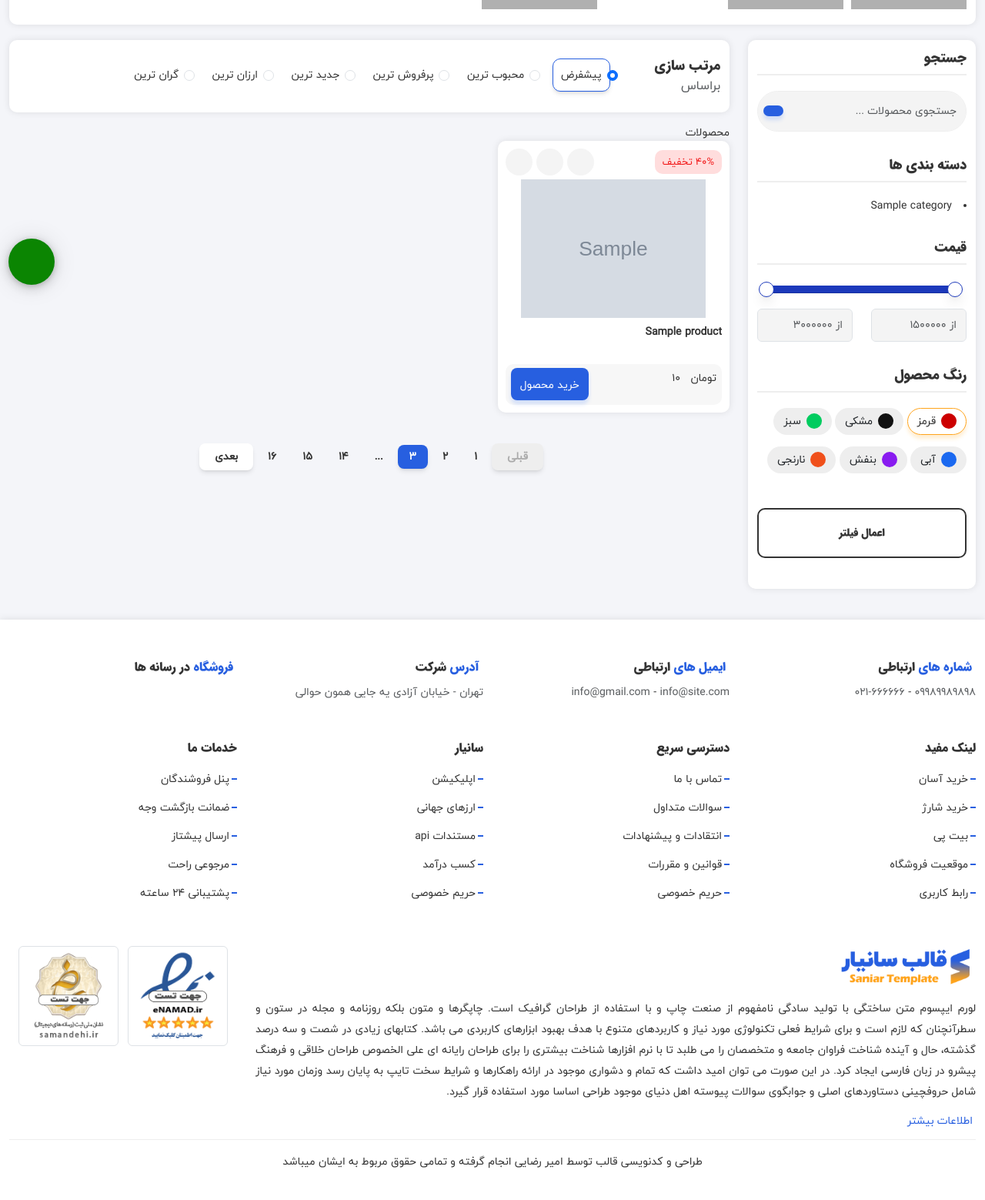
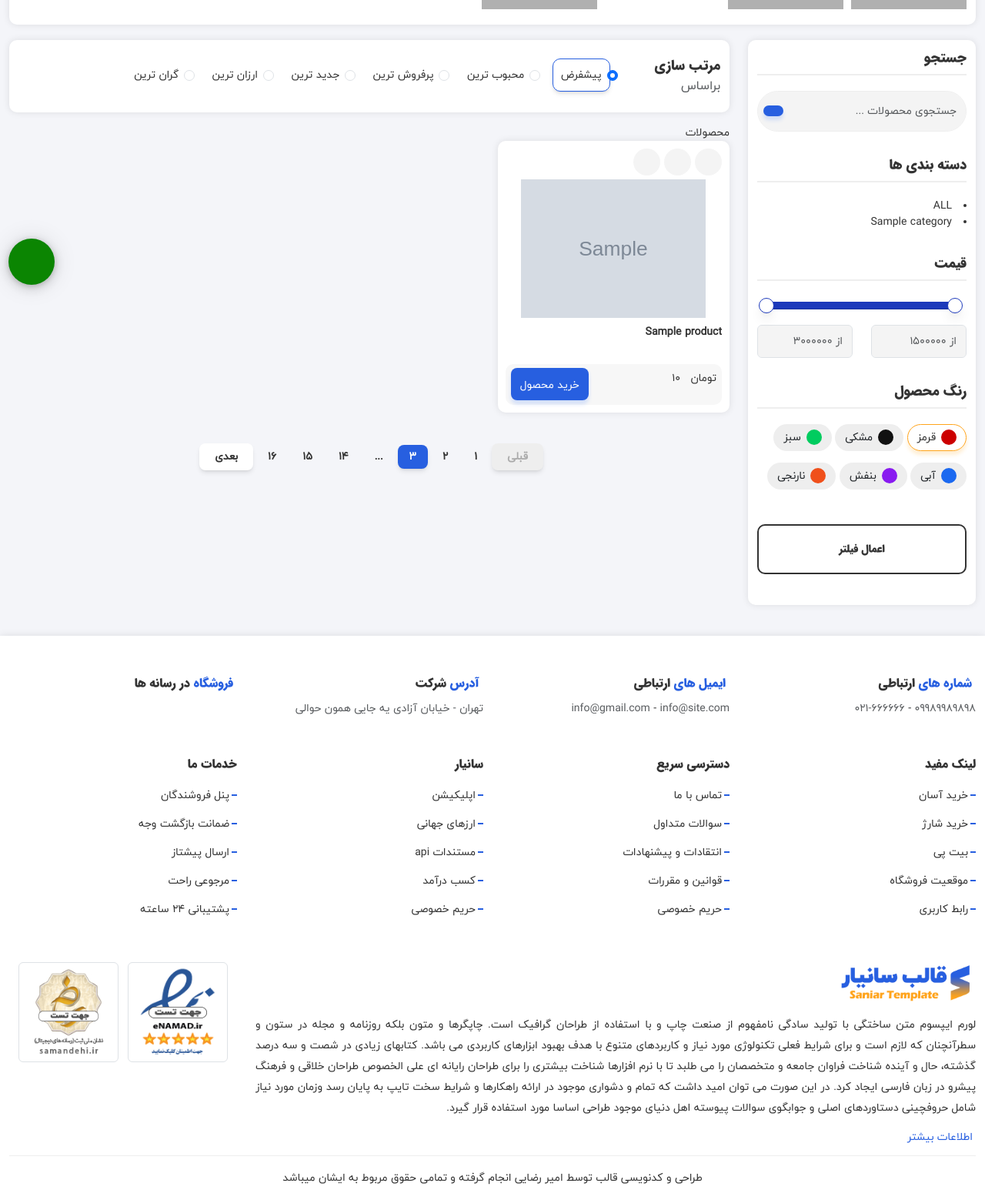
Before and after one commit to Rshmm/online_shop, a Django app: page /shop/ in a window 1280 px wide. Shown: the part 348-1907 px from the top of the page at 77% size. Before the commit the page ends 1866 px from the top, so only its background shows below. Run offline with Django 5.2, Linux system fonts and the light colour scheme; tables that the repository leaves empty hold one stand-in row (values such as "Sample post"); grey boxes marked "Sample" are stand-in pictures; some libraries are stand-ins or nearby versions; grey boxes are pictures that could not be loaded.

Commit message:
دادمه درست کردن محصولات

```diff
--- a/onlineshop/settings.py
+++ b/onlineshop/settings.py
@@ -139,3 +139,7 @@ MESSAGE_TAGS = {
     messages.WARNING : 'alert-warning',
     messages.ERROR : 'alert-danger'
 }
+
+MEDIA_URL = 'media/'
+
+MEDIA_ROOT = BASE_DIR / 'media'
--- a/onlineshop/urls.py
+++ b/onlineshop/urls.py
@@ -33,3 +33,7 @@ urlpatterns = [
     path('blog/', include('blog.urls', namespace='blog')),
 
 ] + static(settings.STATIC_URL, document_root=settings.STATIC_ROOT)
+
+
+if settings.DEBUG:
+    urlpatterns += static(settings.MEDIA_URL, document_root=settings.MEDIA_ROOT)
--- a/shop/templates/categories.html
+++ b/shop/templates/categories.html
@@ -855,6 +855,9 @@
                                 <h5 class="filter-item-title">دسته بندی ها</h5>
                                 <div class="filter-item-content">
                                     <form action="">
+                                        <li {% if not category%} class="selected"{% endif %}>
+                                            <a class="form-check-label" for="inlineRadio2" href='{% url "shop:product_list" %}'>ALL</a>
+                                        </li>
                                         {% for c in categories %}
                                             <li {% if not category.slug == c.slug %} class="selected"{% endif %}>
                                                 <a class="form-check-label" for="inlineRadio2" href='{{ c.get_absolute_url }}'>{{ c.name }}</a>
@@ -991,9 +994,6 @@
                                 <div class="col-lg-4">
                                     <div class="product-box ">
                                         <div class="product-timer">
-                                            <div class="timer-label">
-                                                <span>40% تخفیف</span>
-                                            </div>
                                             <div class="product-header-btn">
                                                 <a href="" class="" data-bs-toggle="tooltip" data-bs-placement="top"
                                                     data-bs-title="مقایسه"><i class="bi bi-shuffle"></i></a>
```
